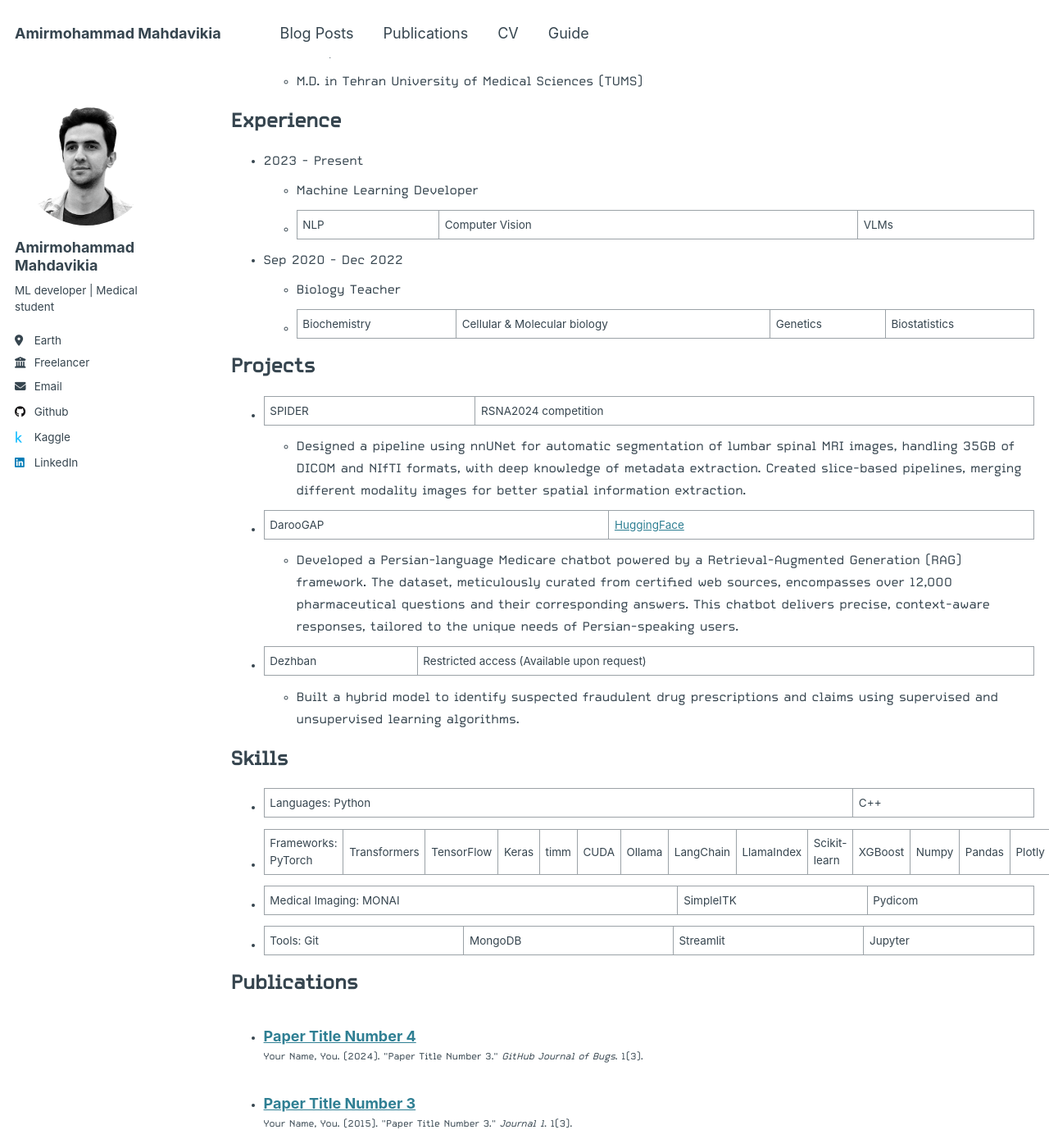
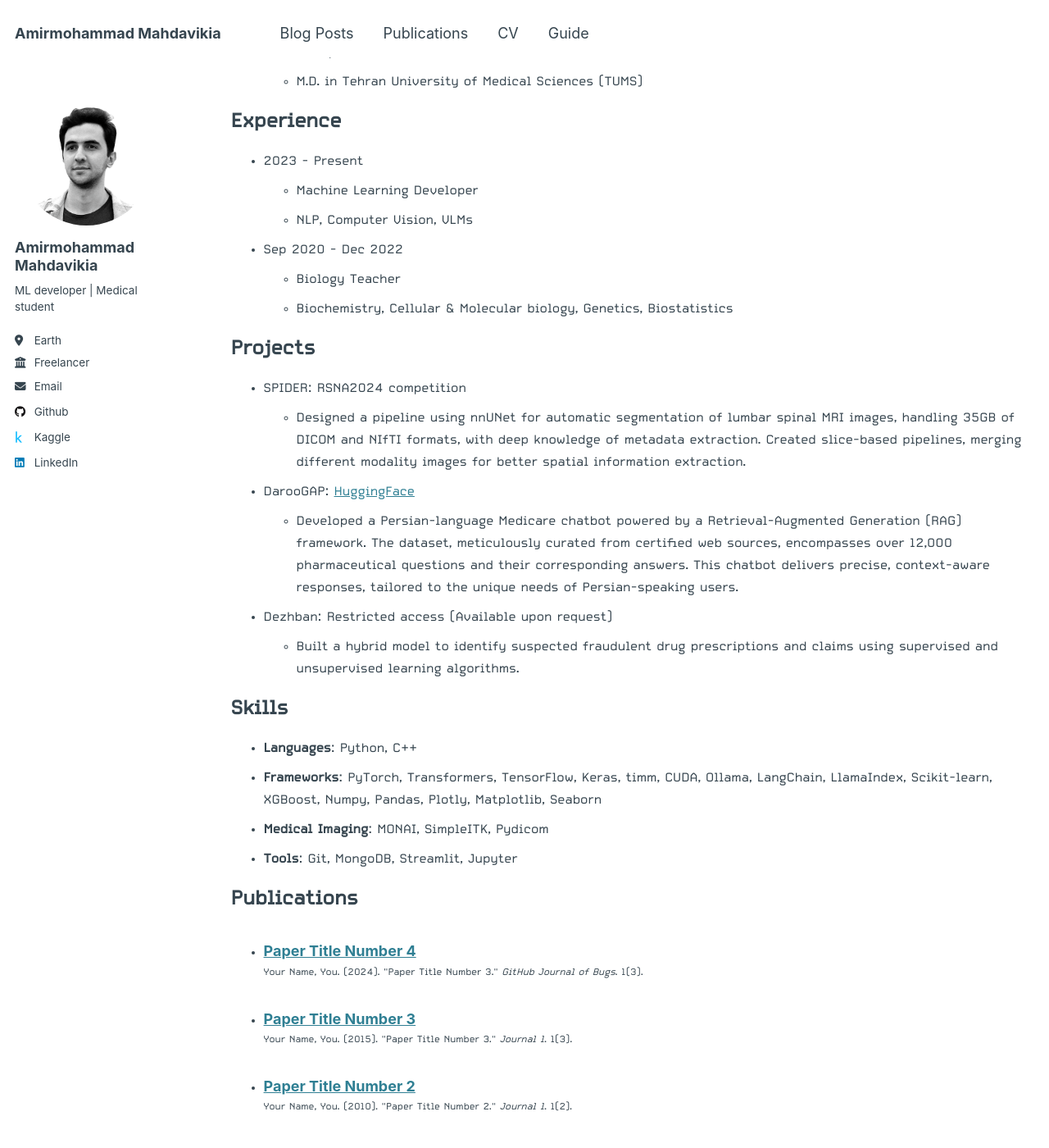
Before and after one commit to ammomahdavikia/ammomahdavikia.github.io, a Jekyll site: the page built from _pages/cv.md, in a window 1280 px wide and 1400 px high, scrolled down 213 px. Shown: the whole window at 82% size. Built offline with Jekyll 4.4.1, drawn with Linux system fonts in a browser that asks for light colours.

Commit message:
Update the resume

```diff
--- a/_pages/cv.md
+++ b/_pages/cv.md
@@ -20,29 +20,29 @@ Experience
 ======
 * 2023 - Present
   * Machine Learning Developer
-  * NLP | Computer Vision | VLMs
+  * NLP, Computer Vision, VLMs
 
 * Sep 2020 - Dec 2022
   * Biology Teacher
-  * Biochemistry | Cellular & Molecular biology | Genetics | Biostatistics
+  * Biochemistry, Cellular & Molecular biology, Genetics, Biostatistics
 
 Projects
 ======
-* SPIDER | RSNA2024 competition
+* SPIDER: RSNA2024 competition
   * Designed a pipeline using nnUNet for automatic segmentation of lumbar spinal MRI images, handling 35GB of DICOM and NIfTI formats, with deep knowledge of metadata extraction. Created slice-based pipelines, merging different modality images for better spatial information extraction.
 
-* DarooGAP | [HuggingFace](https://huggingface.co/datasets/amirmmahdavikia/darooyab_qa)
+* DarooGAP: [HuggingFace](https://huggingface.co/datasets/amirmmahdavikia/darooyab_qa)
   * Developed a Persian-language Medicare chatbot powered by a Retrieval-Augmented Generation (RAG) framework. The dataset, meticulously curated from certified web sources, encompasses over 12,000 pharmaceutical questions and their corresponding answers. This chatbot delivers precise, context-aware responses, tailored to the unique needs of Persian-speaking users.
 
-* Dezhban | Restricted access (Available upon request)
+* Dezhban: Restricted access (Available upon request)
   * Built a hybrid model to identify suspected fraudulent drug prescriptions and claims using supervised and unsupervised learning algorithms.
 
 Skills
 ======
-* Languages: Python | C++
-* Frameworks: PyTorch | Transformers | TensorFlow | Keras | timm | CUDA | Ollama | LangChain | LlamaIndex | Scikit-learn | XGBoost | Numpy | Pandas | Plotly | Matplotlib | Seaborn
-* Medical Imaging: MONAI | SimpleITK | Pydicom
-* Tools: Git | MongoDB | Streamlit | Jupyter
+* __Languages__: Python, C++
+* __Frameworks__: PyTorch, Transformers, TensorFlow, Keras, timm, CUDA, Ollama, LangChain, LlamaIndex, Scikit-learn, XGBoost, Numpy, Pandas, Plotly, Matplotlib, Seaborn
+* __Medical Imaging__: MONAI, SimpleITK, Pydicom
+* __Tools__: Git, MongoDB, Streamlit, Jupyter
 
 Publications
 ======
```
